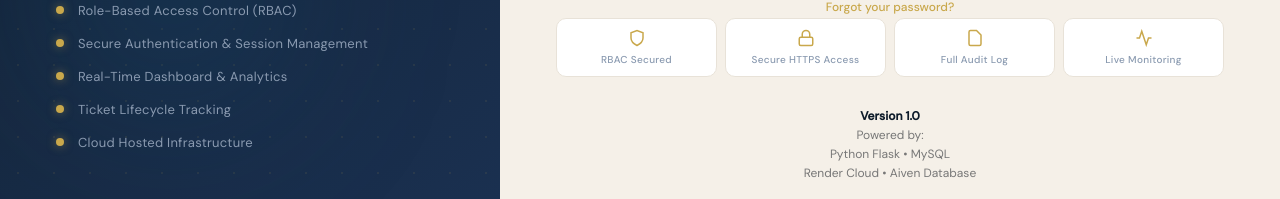
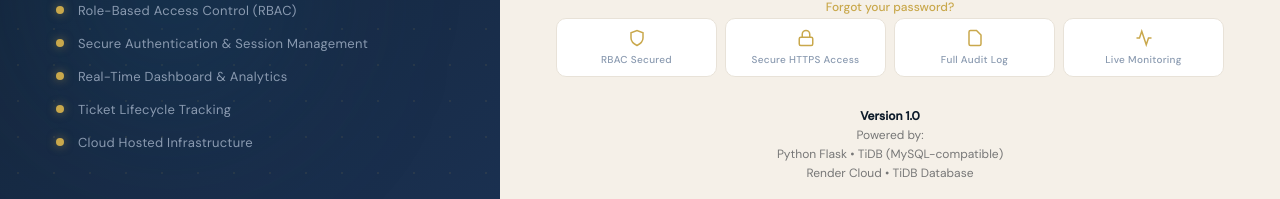
Before and after one commit to Mayuresh-G-Mhatre/secure-ticket-management-system, a Flask app: page / in a window 1280 px wide. Shown: the part 601-800 px from the top of the page. Run offline with Flask 3, Linux system fonts and the light colour scheme; some libraries are stand-ins or nearby versions.

Commit message:
Update homepage database branding to TiDB

```diff
--- a/templates/index.html
+++ b/templates/index.html
@@ -703,8 +703,8 @@
 <div class="project-footer">
     <strong>Version 1.0</strong><br>
     Powered by:<br>
-    Python Flask • MySQL<br>
-    Render Cloud • Aiven Database
+    Python Flask • TiDB (MySQL-compatible)<br>
+    Render Cloud • TiDB Database
 </div>
 
 
```
